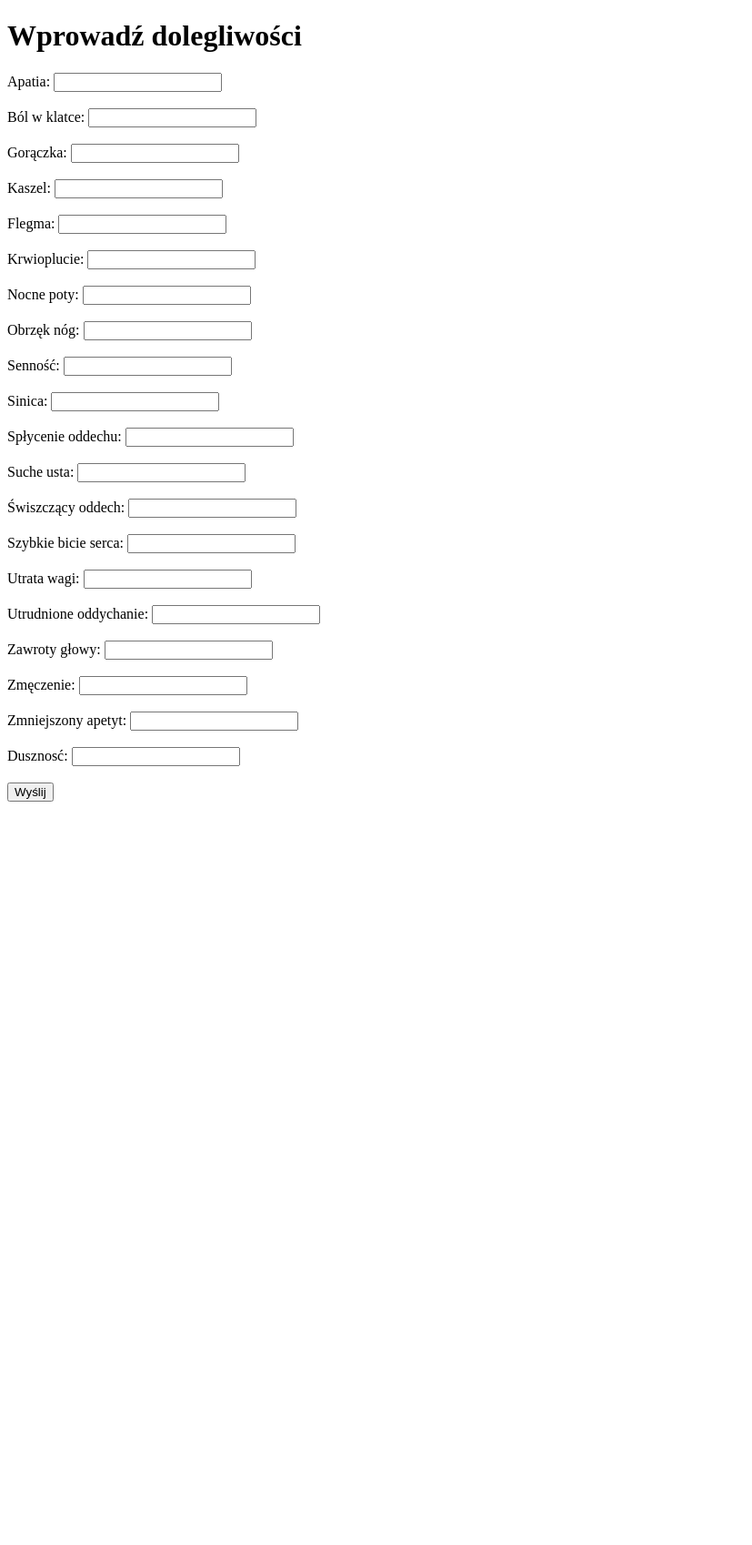
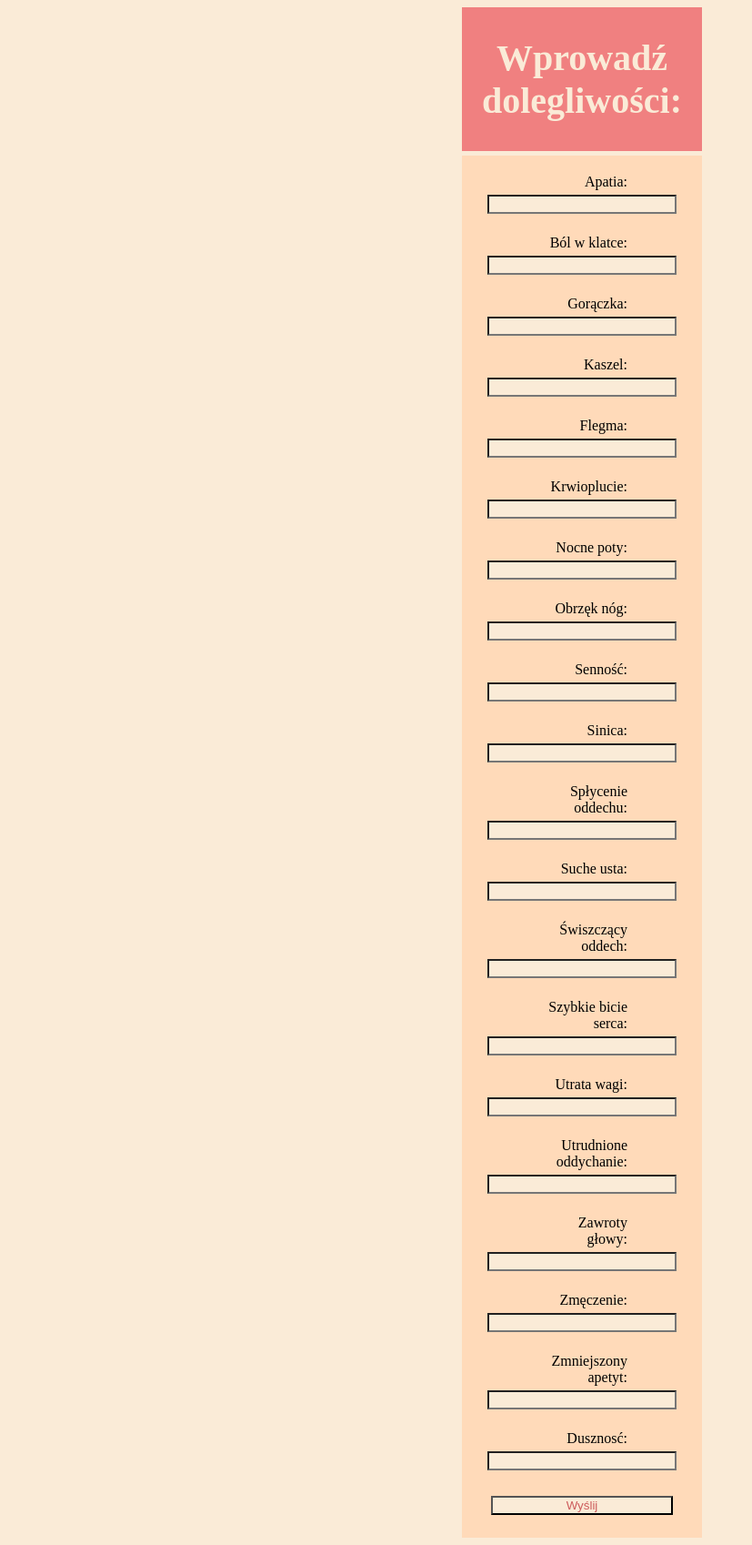
Before and after one commit to aniaszpala14/Naive_Bayes_Diagnosis-PPY_PROJECT, a Flask app: page / in a window 1280 px wide. Shown: the whole page at 91% size, without its empty margins (0-827 px from the left). Before the commit the page ends 881 px from the top, so only its background shows below. Run offline with Flask 3, Linux system fonts and the light colour scheme.

Commit message:
pozmienialam widok strony

```diff
--- a/app2.py
+++ b/app2.py
@@ -52,11 +52,9 @@ def submit():
     base = DatabaseConnection()
     mapa = base.map_poidCh
 
-    if mapa.items()==None:
-        print("mapa jest pusta")
     for key, value in mapa.items():
-        print(f"{key}: {value}")
-        print("lala")
+        for attr, val in vars(value).items():
+            print(f"{attr}: {val}")
 
     classifire = Classifire(symptoms, mapa)
 
--- a/templates/index.html
+++ b/templates/index.html
@@ -3,9 +3,51 @@
 <head>
     <meta charset="UTF-8">
     <title>Dolegliwości</title>
+      <style>
+          body {
+            background-color: antiquewhite;
+              text-align: center;
+        }
+        .header {
+            background-color: lightcoral ;
+            padding: 5px;
+            margin-bottom: 5px;
+             margin-left: 500px;
+            margin-right: 500px;
+        }
+        .button{
+            color: darksalmon;
+        }
+        .form-container {
+            margin-top: 20px;
+            background-color: #FFDAB9;
+            padding: 20px;
+            margin: 0 500px;
+        }
+        h1 {
+            font-size: 2.5em;
+            color: antiquewhite;
+        }
+        label {
+            display: inline-block;
+            width: 100px;
+            text-align: right;
+        }
+        input {
+            background-color: antiquewhite;
+            color: indianred;
+            margin-top: 15px;
+            width: 200px;
+            margin: 5px;
+
+        }
+    </style>
 </head>
 <body>
-    <h1>Wprowadź dolegliwości</h1>
+    <div class="header">
+        <h1>Wprowadź dolegliwości:</h1>
+    </div>
+     <div class="form-container">
     <form action="/submit" method="get">
         <label for="apatia">Apatia:</label>
         <input type="text" id="apatia" name="apatia"><br><br>
@@ -67,7 +109,11 @@
         <label for="dusznosc">Dusznosć:</label>
         <input type="text" id="dusznosc" name="dusznosc"><br><br>
 
-        <input type="submit" value="Wyślij">
+            <div class="button">
+            <input type="submit" value="Wyślij">
+            </div>
+
     </form>
+           </div>
 </body>
 </html>
--- a/templates/result.html
+++ b/templates/result.html
@@ -3,6 +3,12 @@
 <head>
     <meta charset="UTF-8">
     <title>Diagnoza</title>
+    <style>
+        body{
+            background-color: antiquewhite;
+              text-align: center;
+        }
+    </style>
 </head>
 <body>
     <h1>Diagnoza </h1>
```
